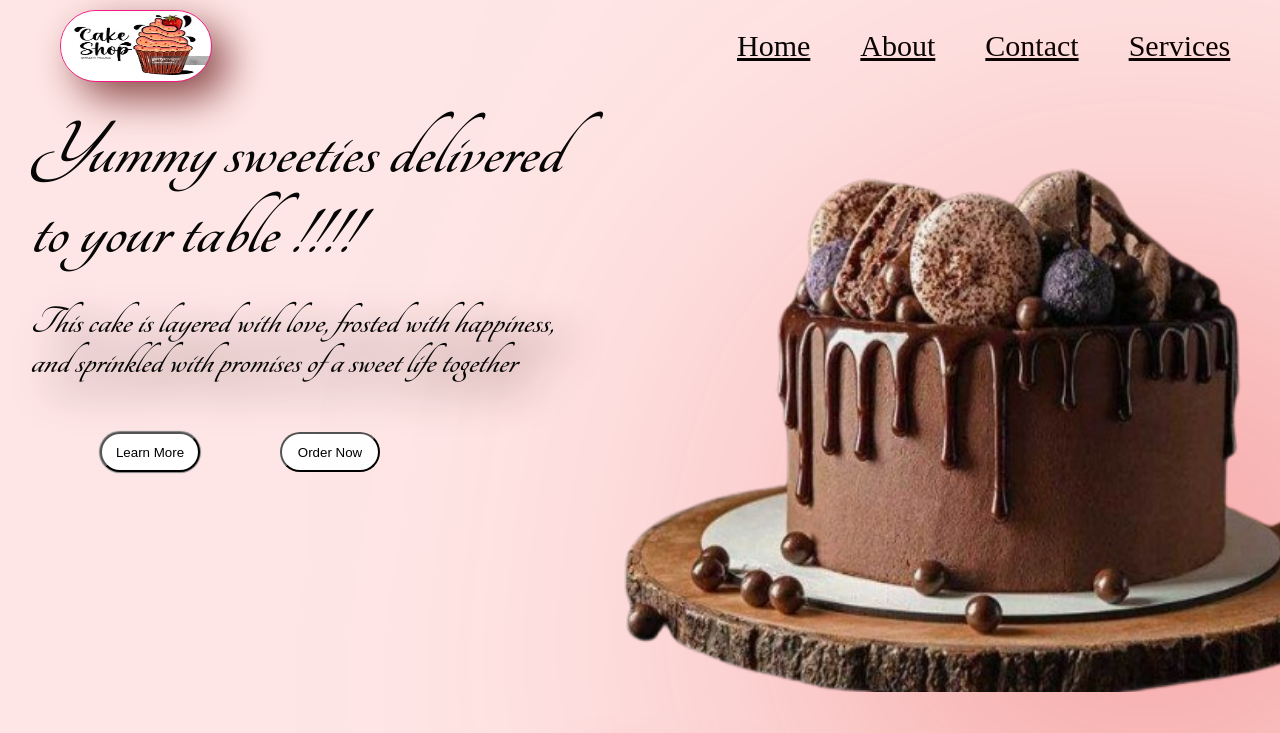
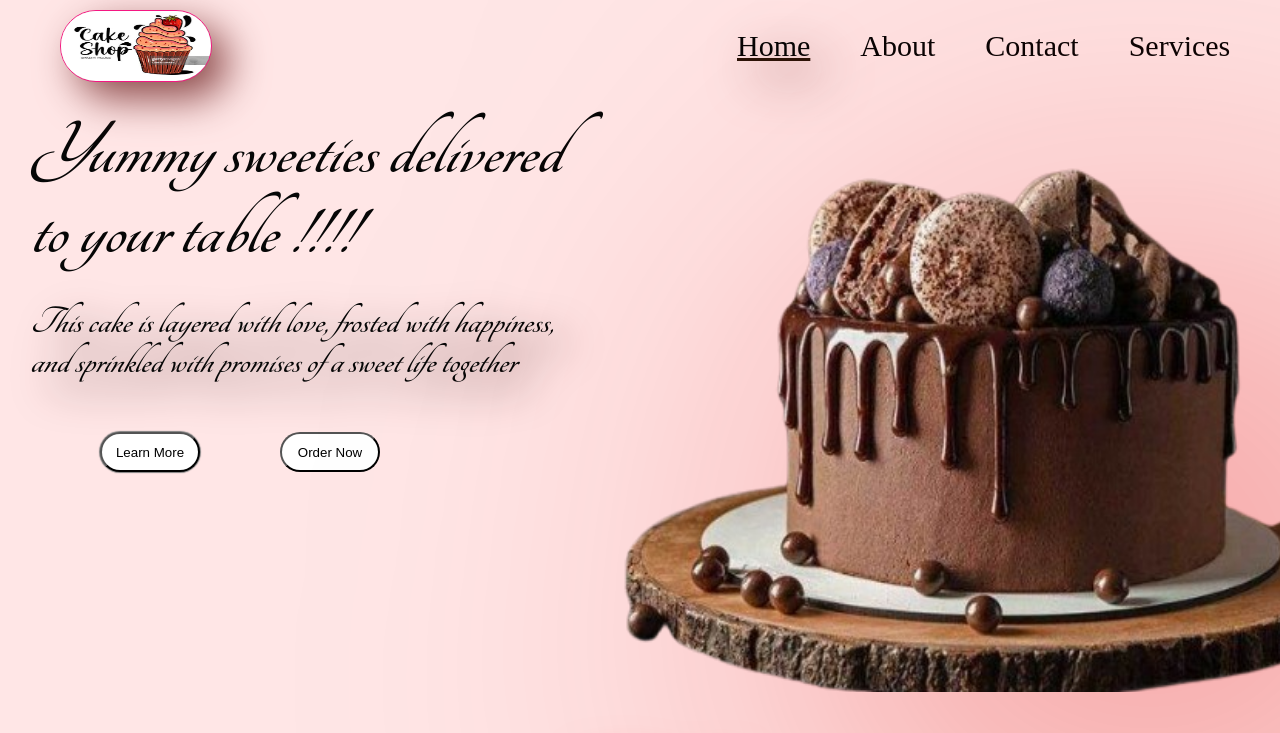
Before and after one commit to MansiMali18/Cake-Shop-using-react, a React app: page / in a window 1280 px wide. In both pictures the pointer is over the link "Home". Shown: the top 733 px of the page. Built offline with nearby package versions, Linux system fonts and the light colour scheme; a web font is replaced by a local one.

Commit message:
hover effect added to nav links

```diff
--- a/src/Components/Navbar.css
+++ b/src/Components/Navbar.css
@@ -37,5 +37,12 @@ body
      font-size: 30px;
     color: rgb(4, 4, 4);
     margin: 0px 25px;
+   text-decoration: none;
+}
+.nav-links:hover
+{
+   text-decoration:underline rgb(41, 20, 8);
+   padding-bottom: 10px;
+   filter: drop-shadow(rgb(139, 72, 72) 1rem 1rem 25px);
 
 }
```
